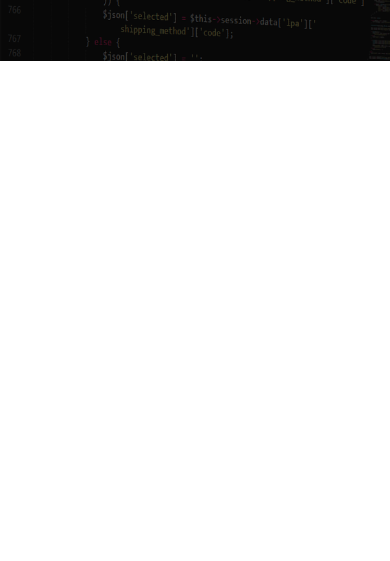
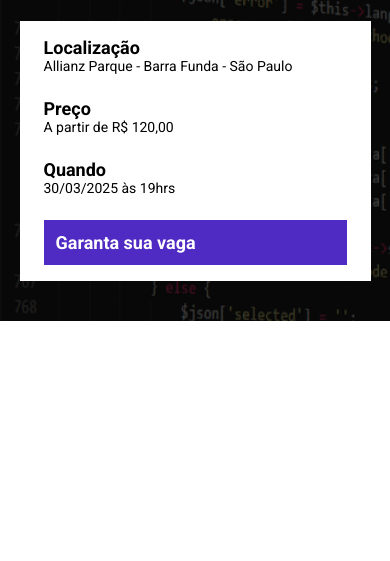
Before and after one commit to gabriel0725/ebac_tech_talks, a website built with Parcel: page src/index.html in a window 390 px wide. Shown: the part 283-844 px from the top of the page. Built offline with nearby package versions, Linux system fonts and the light colour scheme.

Commit message:
finalizando header

```diff
--- a/src/index.html
+++ b/src/index.html
@@ -15,7 +15,25 @@
         <div class="container">
             <img class="hero__logo" src="./images/ebac_logo.svg" alt="EBAC logo">
             <p class="hero__text">O maior evento de tecnologia começa em 10d 12h 8m 32s</p>
-
+            <div class="infos-bar">
+                <ul class="infos-bar__infos">
+                    <li class="infos-bar__infos__item">
+                            <b>Localização</b>
+                            Allianz Parque - Barra Funda - São Paulo
+                    </li>
+                    <li class="infos-bar__infos__item">
+                        <b>Preço</b>
+                        A partir de R$ 120,00
+                    </li>
+                    <li class="infos-bar__infos__item">
+                        <b>Quando</b>
+                        30/03/2025 às 19hrs
+                    </li>
+                </ul>
+                <a href="#" class="button button--primary">
+                    Garanta sua vaga
+                </a>
+            </div>
         </div>
     </header>
 
--- /dev/null
+++ b/src/styles/components/_buttons.scss
@@ -0,0 +1,23 @@
+.button {
+    padding: 12px;
+    font-size: 18px;
+    font-weight: bold;
+    text-decoration: none;
+    text-align: center;
+    white-space: nowrap;
+
+    &--primary {
+        color: #fff;
+        background-color: #4f2ac3;
+    }
+
+    @media (max-width: 640px) {
+        display: block;
+        width: 100%;
+    }
+
+    @media (max-width: 1024px) {
+        display: flex;
+        align-items: center;
+    }
+}
--- /dev/null
+++ b/src/styles/components/_infos_bar.scss
@@ -0,0 +1,41 @@
+.infos-bar {
+    padding: 16px 24px;
+    background-color: #fff;
+    display: flex;
+    justify-content: space-between;
+
+    &__infos {
+        display: flex;
+        gap: 40px;
+
+        &__item {
+            color: #000;
+            font-size: 14px;
+
+            b {
+                display: block;
+                color: #000;
+                font-size: 18px;
+            }
+        }
+    }
+
+    @media (max-width: 640px) {
+        display: block;
+
+        &__infos {
+            display: block;
+
+            &__item {
+                margin-bottom: 24px;
+            }
+        }
+    }
+
+    @media (max-width: 1024px) {
+
+        &__infos {
+            gap: 16px;
+        }
+    }
+}
--- a/src/styles/main.scss
+++ b/src/styles/main.scss
@@ -1,4 +1,6 @@
 @use 'hero';
+@use 'components/infos_bar';
+@use 'components/buttons';
 
 
 * {
@@ -7,6 +9,7 @@
     box-sizing: border-box;
     font-family: Roboto, sans-serif;
     color: #fff;
+    list-style: none;
 }
 
 .container {
```
Also changed, not shown: dist/index.html, dist/styles/main.css, 1 other file.
